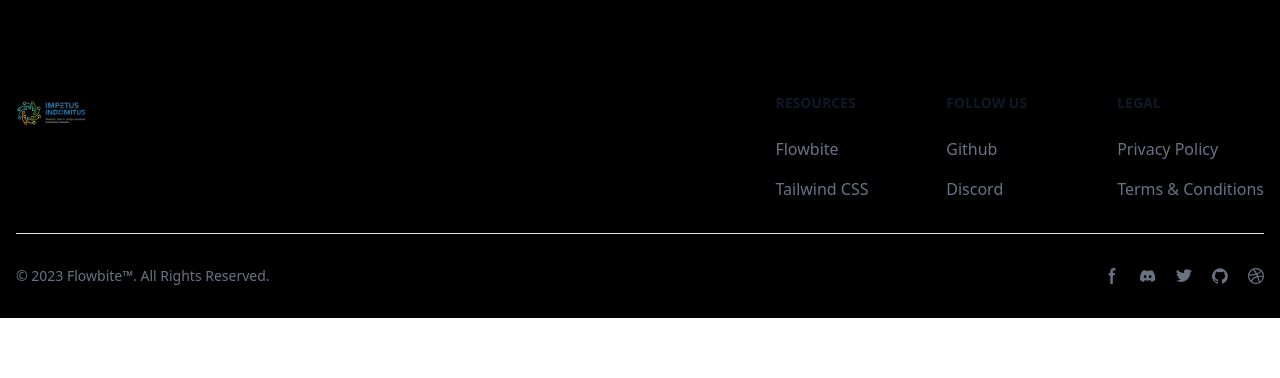
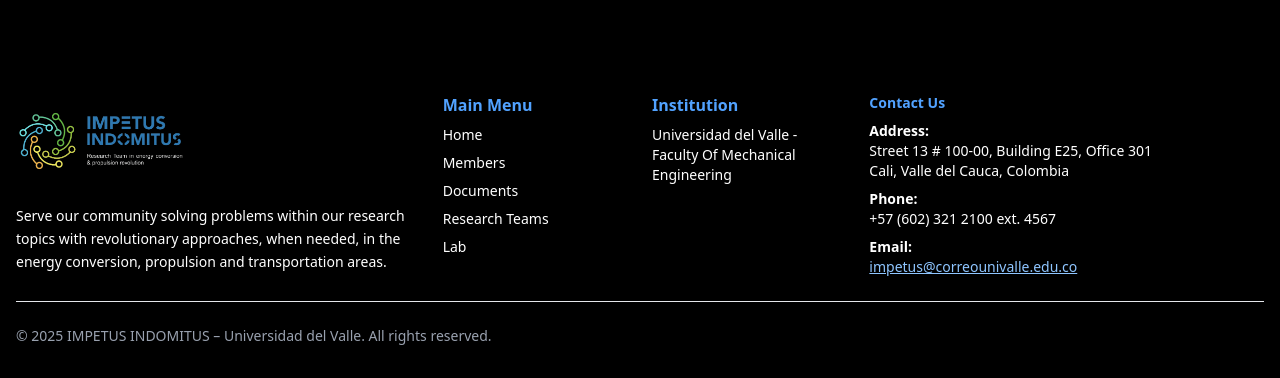
Before and after one commit to impetus-indomitus/impetus-indomitus.github.io, an Astro site: page / in a window 1280 px wide. Shown: the part 3262-3640 px from the top of the page. Before the commit the page ends 3580 px from the top, so only its background shows below. Built offline with nearby package versions, Linux system fonts and the light colour scheme; Astro itself is replaced by a stand-in of ours.

Commit message:
feat: refactor footer component for improved structure and styling

```diff
--- a/src/components/Footer.astro
+++ b/src/components/Footer.astro
@@ -1,86 +1,49 @@
+<footer class="bg-black text-white">
+  <div class="mx-auto w-full max-w-screen-xl p-4 py-6 lg:py-8">
+    <div class="md:flex md:justify-between md:items-start gap-8">
+      <!-- Logo + Mission -->
+      <div class="md:w-1/3 mb-6 md:mb-0">
+        <a href="/" class="flex items-center">
+          <img src="/logo.png" class="h-24 me-3" alt="Impetus Indomitus Logo" />
+        </a>
+        <p class="text-sm mt-4 leading-relaxed">
+          Serve our community solving problems within our research topics with revolutionary approaches, when needed, in the energy conversion, propulsion and transportation areas.
+        </p>
+      </div>
 
-
-<footer class="bg-black">
-    <div class="mx-auto w-full max-w-screen-xl p-4 py-6 lg:py-8">
-        <div class="md:flex md:justify-between">
-          <div class="mb-6 md:mb-0">
-              <a href="https://flowbite.com/" class="flex items-center">
-                  <img src="/logo.png" class="h-10 me-3" alt="FlowBite Logo" />
-
-              </a>
-          </div>
-          <div class="grid grid-cols-2 gap-8 sm:gap-6 sm:grid-cols-3">
+      <!-- Navigation Links -->
+      <div class="md:w-1/3 grid grid-cols-2 gap-6">
         <div>
-                  <h2 class="mb-6 text-sm font-semibold text-gray-900 uppercase dark:text-white">Resources</h2>
-                  <ul class="text-gray-500 dark:text-gray-400 font-medium">
-                      <li class="mb-4">
-                          <a href="https://flowbite.com/" class="hover:underline">Flowbite</a>
-                      </li>
-                      <li>
-                          <a href="https://tailwindcss.com/" class="hover:underline">Tailwind CSS</a>
-                      </li>
+          <h3 class="text-blue-400 font-semibold mb-2">Main Menu</h3>
+          <ul class="space-y-2 text-sm">
+            <li><a href="/" class="hover:underline">Home</a></li>
+            <li><a href="/about-us/members" class="hover:underline">Members</a></li>
+            <li><a href="/search" class="hover:underline">Documents</a></li>
+            <li><a href="/research-teams" class="hover:underline">Research Teams</a></li>
+            <li><a href="/lab" class="hover:underline">Lab</a></li>
           </ul>
         </div>
+
         <div>
-                  <h2 class="mb-6 text-sm font-semibold text-gray-900 uppercase dark:text-white">Follow us</h2>
-                  <ul class="text-gray-500 dark:text-gray-400 font-medium">
-                      <li class="mb-4">
-                          <a href="https://github.com/themesberg/flowbite" class="hover:underline ">Github</a>
-                      </li>
-                      <li>
-                          <a href="https://discord.gg/4eeurUVvTy" class="hover:underline">Discord</a>
-                      </li>
-                  </ul>
-              </div>
-              <div>
-                  <h2 class="mb-6 text-sm font-semibold text-gray-900 uppercase dark:text-white">Legal</h2>
-                  <ul class="text-gray-500 dark:text-gray-400 font-medium">
-                      <li class="mb-4">
-                          <a href="#" class="hover:underline">Privacy Policy</a>
-                      </li>
-                      <li>
-                          <a href="#" class="hover:underline">Terms &amp; Conditions</a>
-                      </li>
-                  </ul>
+          <h3 class="text-blue-400 font-semibold mb-2">Institution</h3>
+          <p class="text-sm">Universidad del Valle -</p>
+          <p class="text-sm">Faculty Of Mechanical Engineering</p>
         </div>
       </div>
+
+      <!-- Contact Info -->
+      <div class="md:w-1/3 space-y-2 text-sm">
+        <h3 class="text-blue-400 font-semibold mb-2">Contact Us</h3>
+        <p><strong>Address:</strong><br>Street 13 # 100-00, Building E25, Office 301<br>Cali, Valle del Cauca, Colombia</p>
+        <p><strong>Phone:</strong><br>+57 (602) 321 2100 ext. 4567</p>
+        <p><strong>Email:</strong><br><a href="mailto:impetus@correounivalle.edu.co" class="text-blue-300 underline hover:text-blue-100">impetus@correounivalle.edu.co</a></p>
       </div>
-      <hr class="my-6 border-gray-200 sm:mx-auto dark:border-gray-700 lg:my-8" />
+    </div>
+
+    <hr class="my-6 border-gray-200 dark:border-gray-700" />
+
     <div class="sm:flex sm:items-center sm:justify-between">
-          <span class="text-sm text-gray-500 sm:text-center dark:text-gray-400">© 2023 <a href="https://flowbite.com/" class="hover:underline">Flowbite™</a>. All Rights Reserved.
-          </span>
-          <div class="flex mt-4 sm:justify-center sm:mt-0">
-              <a href="#" class="text-gray-500 hover:text-gray-900 dark:hover:text-white">
-                  <svg class="w-4 h-4" aria-hidden="true" xmlns="http://www.w3.org/2000/svg" fill="currentColor" viewBox="0 0 8 19">
-                        <path fill-rule="evenodd" d="M6.135 3H8V0H6.135a4.147 4.147 0 0 0-4.142 4.142V6H0v3h2v9.938h3V9h2.021l.592-3H5V3.591A.6.6 0 0 1 5.592 3h.543Z" clip-rule="evenodd"/>
-                    </svg>
-                  <span class="sr-only">Facebook page</span>
-              </a>
-              <a href="#" class="text-gray-500 hover:text-gray-900 dark:hover:text-white ms-5">
-                  <svg class="w-4 h-4" aria-hidden="true" xmlns="http://www.w3.org/2000/svg" fill="currentColor" viewBox="0 0 21 16">
-                        <path d="M16.942 1.556a16.3 16.3 0 0 0-4.126-1.3 12.04 12.04 0 0 0-.529 1.1 15.175 15.175 0 0 0-4.573 0 11.585 11.585 0 0 0-.535-1.1 16.274 16.274 0 0 0-4.129 1.3A17.392 17.392 0 0 0 .182 13.218a15.785 15.785 0 0 0 4.963 2.521c.41-.564.773-1.16 1.084-1.785a10.63 10.63 0 0 1-1.706-.83c.143-.106.283-.217.418-.33a11.664 11.664 0 0 0 10.118 0c.137.113.277.224.418.33-.544.328-1.116.606-1.71.832a12.52 12.52 0 0 0 1.084 1.785 16.46 16.46 0 0 0 5.064-2.595 17.286 17.286 0 0 0-2.973-11.59ZM6.678 10.813a1.941 1.941 0 0 1-1.8-2.045 1.93 1.93 0 0 1 1.8-2.047 1.919 1.919 0 0 1 1.8 2.047 1.93 1.93 0 0 1-1.8 2.045Zm6.644 0a1.94 1.94 0 0 1-1.8-2.045 1.93 1.93 0 0 1 1.8-2.047 1.918 1.918 0 0 1 1.8 2.047 1.93 1.93 0 0 1-1.8 2.045Z"/>
-                    </svg>
-                  <span class="sr-only">Discord community</span>
-              </a>
-              <a href="#" class="text-gray-500 hover:text-gray-900 dark:hover:text-white ms-5">
-                  <svg class="w-4 h-4" aria-hidden="true" xmlns="http://www.w3.org/2000/svg" fill="currentColor" viewBox="0 0 20 17">
-                    <path fill-rule="evenodd" d="M20 1.892a8.178 8.178 0 0 1-2.355.635 4.074 4.074 0 0 0 1.8-2.235 8.344 8.344 0 0 1-2.605.98A4.13 4.13 0 0 0 13.85 0a4.068 4.068 0 0 0-4.1 4.038 4 4 0 0 0 .105.919A11.705 11.705 0 0 1 1.4.734a4.006 4.006 0 0 0 1.268 5.392 4.165 4.165 0 0 1-1.859-.5v.05A4.057 4.057 0 0 0 4.1 9.635a4.19 4.19 0 0 1-1.856.07 4.108 4.108 0 0 0 3.831 2.807A8.36 8.36 0 0 1 0 14.184 11.732 11.732 0 0 0 6.291 16 11.502 11.502 0 0 0 17.964 4.5c0-.177 0-.35-.012-.523A8.143 8.143 0 0 0 20 1.892Z" clip-rule="evenodd"/>
-                </svg>
-                  <span class="sr-only">Twitter page</span>
-              </a>
-              <a href="#" class="text-gray-500 hover:text-gray-900 dark:hover:text-white ms-5">
-                  <svg class="w-4 h-4" aria-hidden="true" xmlns="http://www.w3.org/2000/svg" fill="currentColor" viewBox="0 0 20 20">
-                        <path fill-rule="evenodd" d="M10 .333A9.911 9.911 0 0 0 6.866 19.65c.5.092.678-.215.678-.477 0-.237-.01-1.017-.014-1.845-2.757.6-3.338-1.169-3.338-1.169a2.627 2.627 0 0 0-1.1-1.451c-.9-.615.07-.6.07-.6a2.084 2.084 0 0 1 1.518 1.021 2.11 2.11 0 0 0 2.884.823c.044-.503.268-.973.63-1.325-2.2-.25-4.516-1.1-4.516-4.9A3.832 3.832 0 0 1 4.7 7.068a3.56 3.56 0 0 1 .095-2.623s.832-.266 2.726 1.016a9.409 9.409 0 0 1 4.962 0c1.89-1.282 2.717-1.016 2.717-1.016.366.83.402 1.768.1 2.623a3.827 3.827 0 0 1 1.02 2.659c0 3.807-2.319 4.644-4.525 4.889a2.366 2.366 0 0 1 .673 1.834c0 1.326-.012 2.394-.012 2.72 0 .263.18.572.681.475A9.911 9.911 0 0 0 10 .333Z" clip-rule="evenodd"/>
-                  </svg>
-                  <span class="sr-only">GitHub account</span>
-              </a>
-              <a href="#" class="text-gray-500 hover:text-gray-900 dark:hover:text-white ms-5">
-                  <svg class="w-4 h-4" aria-hidden="true" xmlns="http://www.w3.org/2000/svg" fill="currentColor" viewBox="0 0 20 20">
-                    <path fill-rule="evenodd" d="M10 0a10 10 0 1 0 10 10A10.009 10.009 0 0 0 10 0Zm6.613 4.614a8.523 8.523 0 0 1 1.93 5.32 20.094 20.094 0 0 0-5.949-.274c-.059-.149-.122-.292-.184-.441a23.879 23.879 0 0 0-.566-1.239 11.41 11.41 0 0 0 4.769-3.366ZM8 1.707a8.821 8.821 0 0 1 2-.238 8.5 8.5 0 0 1 5.664 2.152 9.608 9.608 0 0 1-4.476 3.087A45.758 45.758 0 0 0 8 1.707ZM1.642 8.262a8.57 8.57 0 0 1 4.73-5.981A53.998 53.998 0 0 1 9.54 7.222a32.078 32.078 0 0 1-7.9 1.04h.002Zm2.01 7.46a8.51 8.51 0 0 1-2.2-5.707v-.262a31.64 31.64 0 0 0 8.777-1.219c.243.477.477.964.692 1.449-.114.032-.227.067-.336.1a13.569 13.569 0 0 0-6.942 5.636l.009.003ZM10 18.556a8.508 8.508 0 0 1-5.243-1.8 11.717 11.717 0 0 1 6.7-5.332.509.509 0 0 1 .055-.02 35.65 35.65 0 0 1 1.819 6.476 8.476 8.476 0 0 1-3.331.676Zm4.772-1.462A37.232 37.232 0 0 0 13.113 11a12.513 12.513 0 0 1 5.321.364 8.56 8.56 0 0 1-3.66 5.73h-.002Z" clip-rule="evenodd"/>
-                </svg>
-                  <span class="sr-only">Dribbble account</span>
-              </a>
-          </div>
+      <span class="text-sm text-gray-400">© 2025 IMPETUS INDOMITUS – Universidad del Valle. All rights reserved.</span>
     </div>
   </div>
 </footer>
```
Lines whose indentation alone changed are shown as unchanged.
